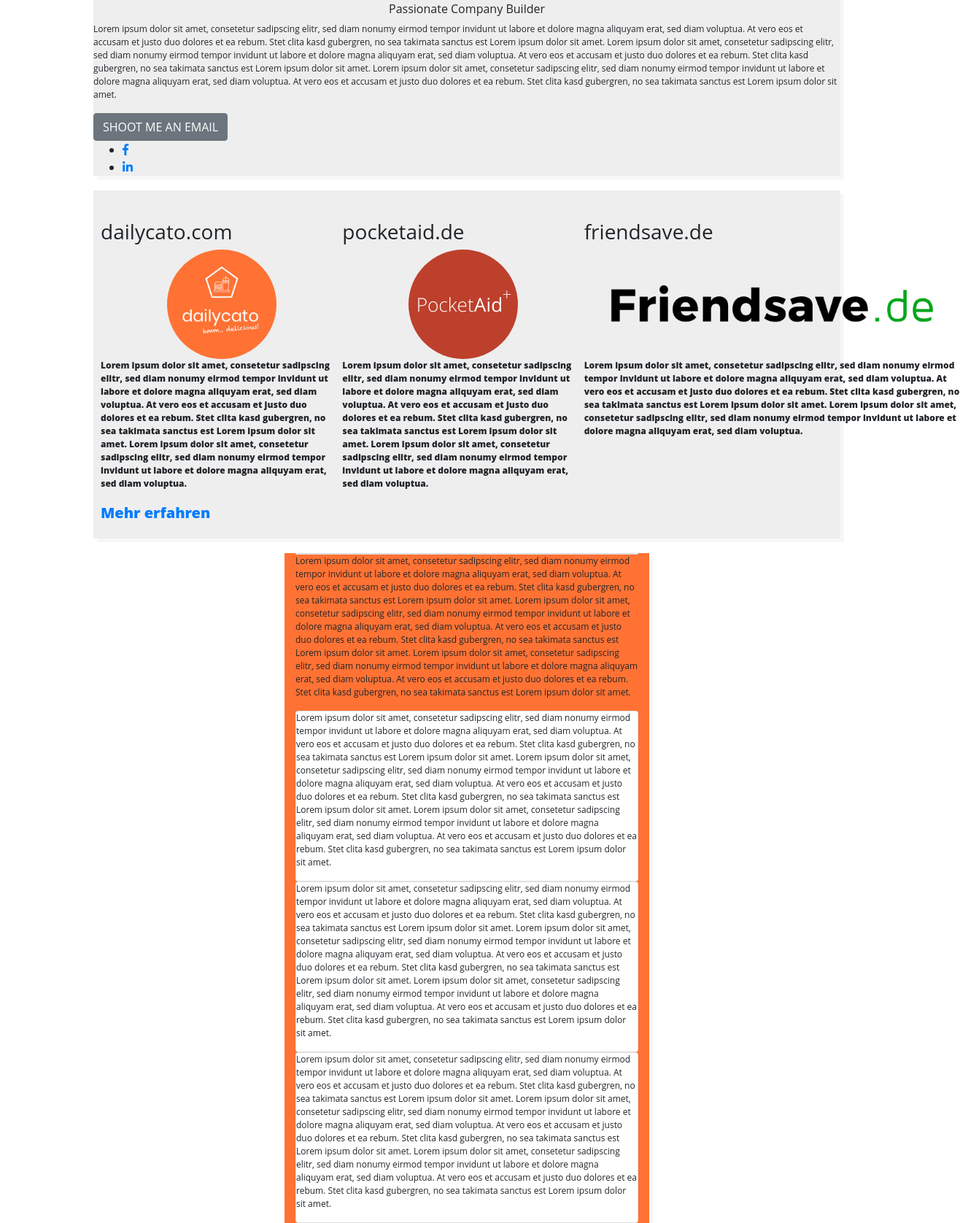
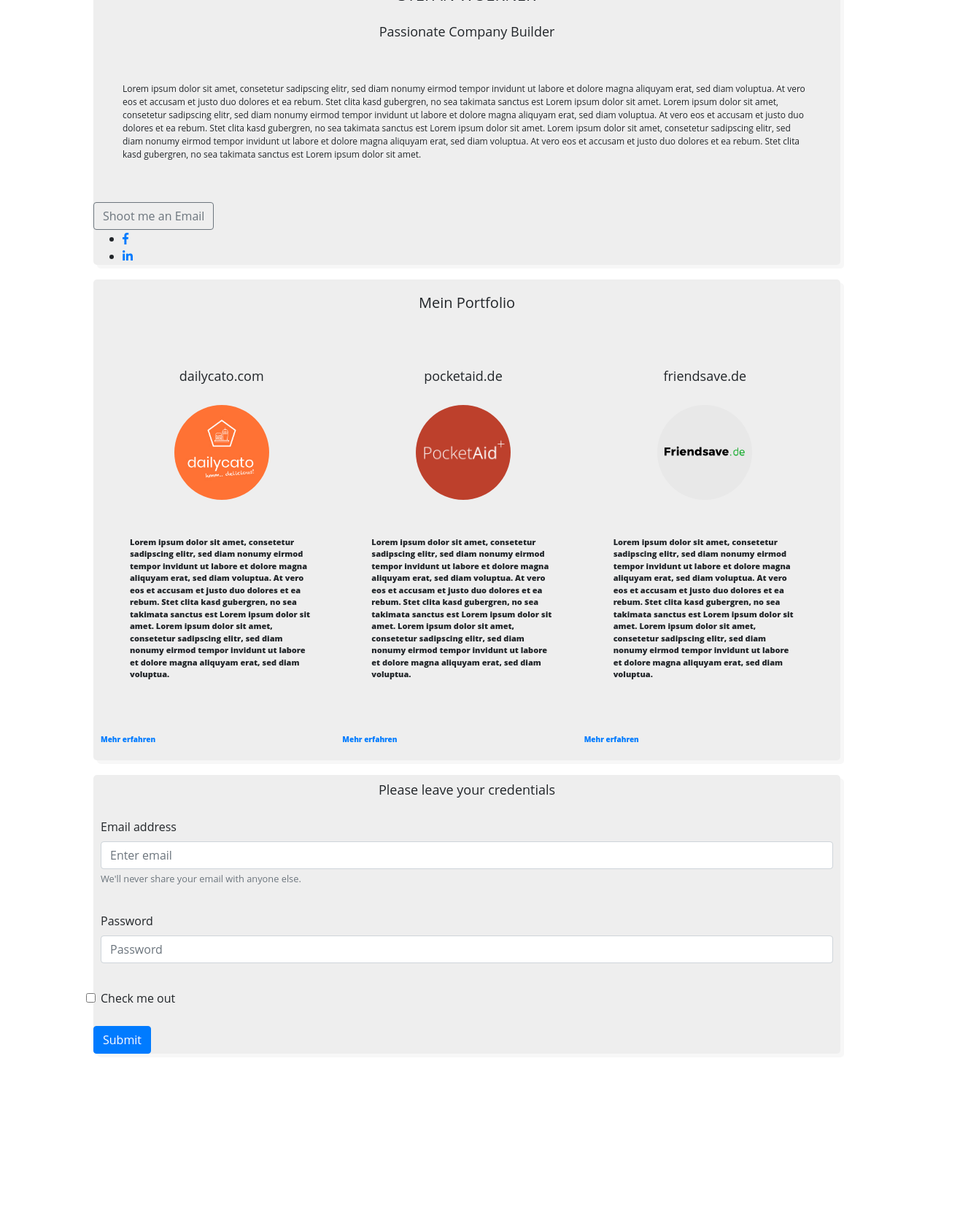
Before and after one commit to swoerner/profile, a plain HTML site: page index.html in a window 1280 px wide. Shown: the part 201-1877 px from the top of the page at 73% size, 1316 px wide, since content can reach past the window. After the commit the page ends 1665 px from the top, so only its background shows below. Drawn offline with nearby package versions, Linux system fonts and the light colour scheme.

Commit message:
make my profile prettier

```diff
--- a/index.html
+++ b/index.html
@@ -11,14 +11,14 @@
   <body>
 
     <div class = "cart">
-    <img src="images/tiger.jpg" alt="Profilbild" id="logo">
+      <img src="images/profil.jpg" alt="Profilbild" id="logo">
       <h1>STEFAN WOERNER</h1>
-    <h2>Passionate Company Builder</h2>
+      <h3>Passionate Company Builder</h3>
       <p>Lorem ipsum dolor sit amet, consetetur sadipscing elitr, sed diam nonumy eirmod tempor invidunt ut labore et dolore magna aliquyam erat, sed diam voluptua. At vero eos et accusam et justo duo dolores et ea rebum. Stet clita kasd gubergren, no sea takimata sanctus est Lorem ipsum dolor sit amet. Lorem ipsum dolor sit amet, consetetur sadipscing elitr, sed diam nonumy eirmod tempor invidunt ut labore et dolore magna aliquyam erat, sed diam voluptua. At vero eos et accusam et justo duo dolores et ea rebum. Stet clita kasd gubergren, no sea takimata sanctus est Lorem ipsum dolor sit amet. Lorem ipsum dolor sit amet, consetetur sadipscing elitr, sed diam nonumy eirmod tempor invidunt ut labore et dolore magna aliquyam erat, sed diam voluptua. At vero eos et accusam et justo duo dolores et ea rebum. Stet clita kasd gubergren, no sea takimata sanctus est Lorem ipsum dolor sit amet.
 
       </p>
 
-    <button type="button" class="btn btn-secondary">SHOOT ME AN EMAIL</button>
+      <button type="button" class="btn btn-outline-secondary">Shoot me an Email</button>
 
       <ul>
         <li><a href="facebook.com"><i class="fab fa-facebook-f"></i></a></li>
@@ -29,43 +29,59 @@
 </div>
 
 <div class="cart">
+  <h2>Mein Portfolio</h2>
     <div class="portfolio">
-
-  <!--   <div class="portfolio-items"> -->
-
       <div class="portfolio-header">
         <h3>dailycato.com</h3>
         <img src="images/logo_dailycato.jpg" class="portfolio-picture">
         <div class="portfolio-description">
-         <p>Lorem ipsum dolor sit amet, consetetur sadipscing elitr, sed diam nonumy eirmod tempor invidunt ut labore et dolore magna aliquyam erat, sed diam voluptua. At vero eos et accusam et justo duo dolores et ea rebum. Stet clita kasd gubergren, no sea takimata sanctus est Lorem ipsum dolor sit amet. Lorem ipsum dolor sit amet, consetetur sadipscing elitr, sed diam nonumy eirmod tempor invidunt ut labore et dolore magna aliquyam erat, sed diam voluptua.</p>
+         <p class="portfolio-description">Lorem ipsum dolor sit amet, consetetur sadipscing elitr, sed diam nonumy eirmod tempor invidunt ut labore et dolore magna aliquyam erat, sed diam voluptua. At vero eos et accusam et justo duo dolores et ea rebum. Stet clita kasd gubergren, no sea takimata sanctus est Lorem ipsum dolor sit amet. Lorem ipsum dolor sit amet, consetetur sadipscing elitr, sed diam nonumy eirmod tempor invidunt ut labore et dolore magna aliquyam erat, sed diam voluptua.</p><br><a href="#">Mehr erfahren</a>
         </div>
-        <a href="#">Mehr erfahren</a>
+
       </div>
 
       <div class="portfolio-header">
         <h3>pocketaid.de</h3>
         <img src="images/logo_pocketaid.png" class="portfolio-picture">
         <div class="portfolio-description">
-         <p>Lorem ipsum dolor sit amet, consetetur sadipscing elitr, sed diam nonumy eirmod tempor invidunt ut labore et dolore magna aliquyam erat, sed diam voluptua. At vero eos et accusam et justo duo dolores et ea rebum. Stet clita kasd gubergren, no sea takimata sanctus est Lorem ipsum dolor sit amet. Lorem ipsum dolor sit amet, consetetur sadipscing elitr, sed diam nonumy eirmod tempor invidunt ut labore et dolore magna aliquyam erat, sed diam voluptua.</p>
+          <p class="portfolio-description">Lorem ipsum dolor sit amet, consetetur sadipscing elitr, sed diam nonumy eirmod tempor invidunt ut labore et dolore magna aliquyam erat, sed diam voluptua. At vero eos et accusam et justo duo dolores et ea rebum. Stet clita kasd gubergren, no sea takimata sanctus est Lorem ipsum dolor sit amet. Lorem ipsum dolor sit amet, consetetur sadipscing elitr, sed diam nonumy eirmod tempor invidunt ut labore et dolore magna aliquyam erat, sed diam voluptua.</p><br><a href="#">Mehr erfahren</a>
         </div>
       </div>
 
       <div class="portfolio-header">
         <h3>friendsave.de</h3>
-        <img src="images/logo_friendsave.png" class="portfolio-picture">
+          <img src="images/friendsave_logo.jpg" class="portfolio-picture">
           <div class="portfolio-description">
-         <p>Lorem ipsum dolor sit amet, consetetur sadipscing elitr, sed diam nonumy eirmod tempor invidunt ut labore et dolore magna aliquyam erat, sed diam voluptua. At vero eos et accusam et justo duo dolores et ea rebum. Stet clita kasd gubergren, no sea takimata sanctus est Lorem ipsum dolor sit amet. Lorem ipsum dolor sit amet, consetetur sadipscing elitr, sed diam nonumy eirmod tempor invidunt ut labore et dolore magna aliquyam erat, sed diam voluptua.</p>
+           <p class="portfolio-description">Lorem ipsum dolor sit amet, consetetur sadipscing elitr, sed diam nonumy eirmod tempor invidunt ut labore et dolore magna aliquyam erat, sed diam voluptua. At vero eos et accusam et justo duo dolores et ea rebum. Stet clita kasd gubergren, no sea takimata sanctus est Lorem ipsum dolor sit amet. Lorem ipsum dolor sit amet, consetetur sadipscing elitr, sed diam nonumy eirmod tempor invidunt ut labore et dolore magna aliquyam erat, sed diam voluptua.</p><br><a href="#">Mehr erfahren</a>
           </div>
-      </div>
-
-    <!-- </div> -->
       </div>
 
     </div>
 
-<div>
+</div>
 
-<div class="container">
+<div class="cart">
+  <h3>Please leave your credentials</h3>
+  <form>
+    <div class="form-group">
+      <label for="exampleInputEmail1">Email address</label>
+      <input type="email" class="form-control" id="exampleInputEmail1" aria-describedby="emailHelp" placeholder="Enter email">
+      <small id="emailHelp" class="form-text text-muted">We'll never share your email with anyone else.</small>
+    </div>
+    <div class="form-group">
+      <label for="exampleInputPassword1">Password</label>
+      <input type="password" class="form-control" id="exampleInputPassword1" placeholder="Password">
+    </div>
+    <div class="form-group form-check">
+      <input type="checkbox" class="form-check-input" id="exampleCheck1">
+      <label class="form-check-label" for="exampleCheck1">Check me out</label>
+    </div>
+    <button type="submit" class="btn btn-primary">Submit</button>
+  </form>
+
+</div>
+
+<!-- <div class="container">
   <div class="card"></div>
   <p>Lorem ipsum dolor sit amet, consetetur sadipscing elitr, sed diam nonumy eirmod tempor invidunt ut labore et dolore magna aliquyam erat, sed diam voluptua. At vero eos et accusam et justo duo dolores et ea rebum. Stet clita kasd gubergren, no sea takimata sanctus est Lorem ipsum dolor sit amet. Lorem ipsum dolor sit amet, consetetur sadipscing elitr, sed diam nonumy eirmod tempor invidunt ut labore et dolore magna aliquyam erat, sed diam voluptua. At vero eos et accusam et justo duo dolores et ea rebum. Stet clita kasd gubergren, no sea takimata sanctus est Lorem ipsum dolor sit amet. Lorem ipsum dolor sit amet, consetetur sadipscing elitr, sed diam nonumy eirmod tempor invidunt ut labore et dolore magna aliquyam erat, sed diam voluptua. At vero eos et accusam et justo duo dolores et ea rebum. Stet clita kasd gubergren, no sea takimata sanctus est Lorem ipsum dolor sit amet.</p>
   <div class="card">
@@ -77,25 +93,7 @@
   <div class="card">
     <p>Lorem ipsum dolor sit amet, consetetur sadipscing elitr, sed diam nonumy eirmod tempor invidunt ut labore et dolore magna aliquyam erat, sed diam voluptua. At vero eos et accusam et justo duo dolores et ea rebum. Stet clita kasd gubergren, no sea takimata sanctus est Lorem ipsum dolor sit amet. Lorem ipsum dolor sit amet, consetetur sadipscing elitr, sed diam nonumy eirmod tempor invidunt ut labore et dolore magna aliquyam erat, sed diam voluptua. At vero eos et accusam et justo duo dolores et ea rebum. Stet clita kasd gubergren, no sea takimata sanctus est Lorem ipsum dolor sit amet. Lorem ipsum dolor sit amet, consetetur sadipscing elitr, sed diam nonumy eirmod tempor invidunt ut labore et dolore magna aliquyam erat, sed diam voluptua. At vero eos et accusam et justo duo dolores et ea rebum. Stet clita kasd gubergren, no sea takimata sanctus est Lorem ipsum dolor sit amet.</p>
   </div>
-</div>
-
-</div>
-
-  <!-- <table>
-    <thead>
-      <tr>
-        <th>First Name</th>
-        <th>Last Name</th>
-      </tr>
-    </thead>
-    <tbody>
-      <tr>
-        <td>Boris</td>
-        <td>Paillard</td>
-      </tr>
-    </tbody>
-  </table> -->
-
+</div> -->
 
 
 </body>
--- a/style.css
+++ b/style.css
@@ -12,6 +12,7 @@ background: #EEEEEE;
 width: 80%;
 margin: 20px auto;
 box-shadow: 5px 5px #F7F7F7;
+border-radius: 5px;
 }
 
 #logo {
@@ -28,19 +29,32 @@ text-align: center;
 }
 
 h2{
-font-size: 16px;
+font-size: 20px;
 text-align: center;
+padding: 20px;
+}
+
+h3 {
+  font-size: 16px;
+  text-align: center;
+  padding: 0px;
 }
 
 p {
 font-size: 12px;
 }
 
+portfolio-description {
+padding: 10px 10px 10px 10px;
+}
+
 .fab fa-facebook-f {
   color: black;
 }
 .btn btn-secondary {
-  text-align: center;
+  display: block;
+  margin-left: auto;
+  margin-right: auto;
 
 }
 
@@ -73,6 +87,10 @@ table, th, td {
     align-items: center;
     font-weight: 900;
     font-size: 20px;
+}
+
+.portfolio h3 {
+    text-align: center;
 }
 .portfolio-description {
 font-size: 11px
@@ -113,9 +131,40 @@ height: 150px;
 display: block;
 margin-left: auto;
 margin-right: auto;
+padding: 10px;
 }
 
 .list-inline > li {
   display: inline-block;
   padding: 0px 20px;
 }
+
+.cart h1 {
+  padding: 10px;
+}
+
+.cart p {
+  padding: 40px;
+}
+
+.form-group {
+padding: 10px;
+}
+
+form-group form-check {
+  padding: 10px;
+}
+
+.cart h3 {
+  font-size: 18px;
+text-align: center;
+padding: 10px 10px
+}
+/*
+.portfolio-header img {
+  max-width: 80px;
+}*/
+
+.portfolio-description a {
+  font-size: 10px;
+}
```
Also changed, not shown: images/friendsave_logo.jpg (added), images/profil.jpg (added). Lines whose indentation alone changed are shown as unchanged.
